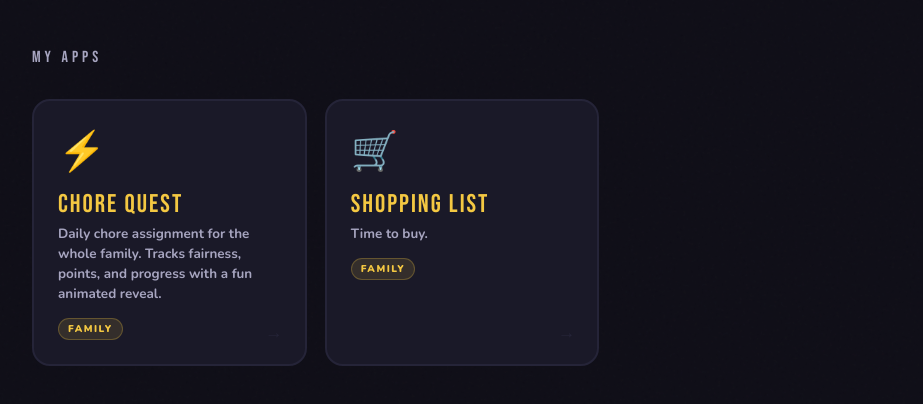
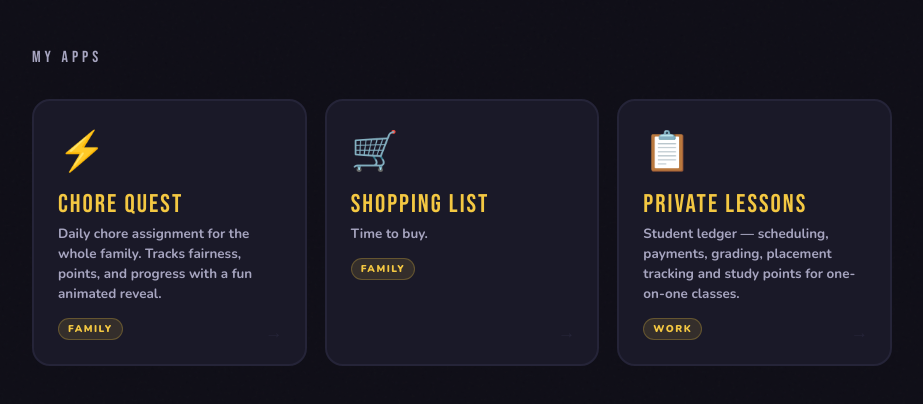
Before and after one commit to arschul/personal, a plain HTML site: page index.html in a window 1280 px wide. Shown: the whole page, without its empty margins (178-1101 px from the left). Drawn offline with nearby package versions, Linux system fonts and the light colour scheme.

Commit message:
Add Private Lessons card

```diff
--- a/index.html
+++ b/index.html
@@ -131,7 +131,13 @@
       <span class="card-arrow">→</span>
     </a>
 
-  </div>
+    <a class="card" href="private-lessons.html">
+      <span class="card-icon">📋</span>
+      <div class="card-title">Private Lessons</div>
+      <div class="card-desc">Student ledger — scheduling, payments, grading, placement tracking and study points for one-on-one classes.</div>
+      <span class="card-tag">Work</span>
+      <span class="card-arrow">→</span>
+    </a>
 </div>
 </body>
 </html>
```
